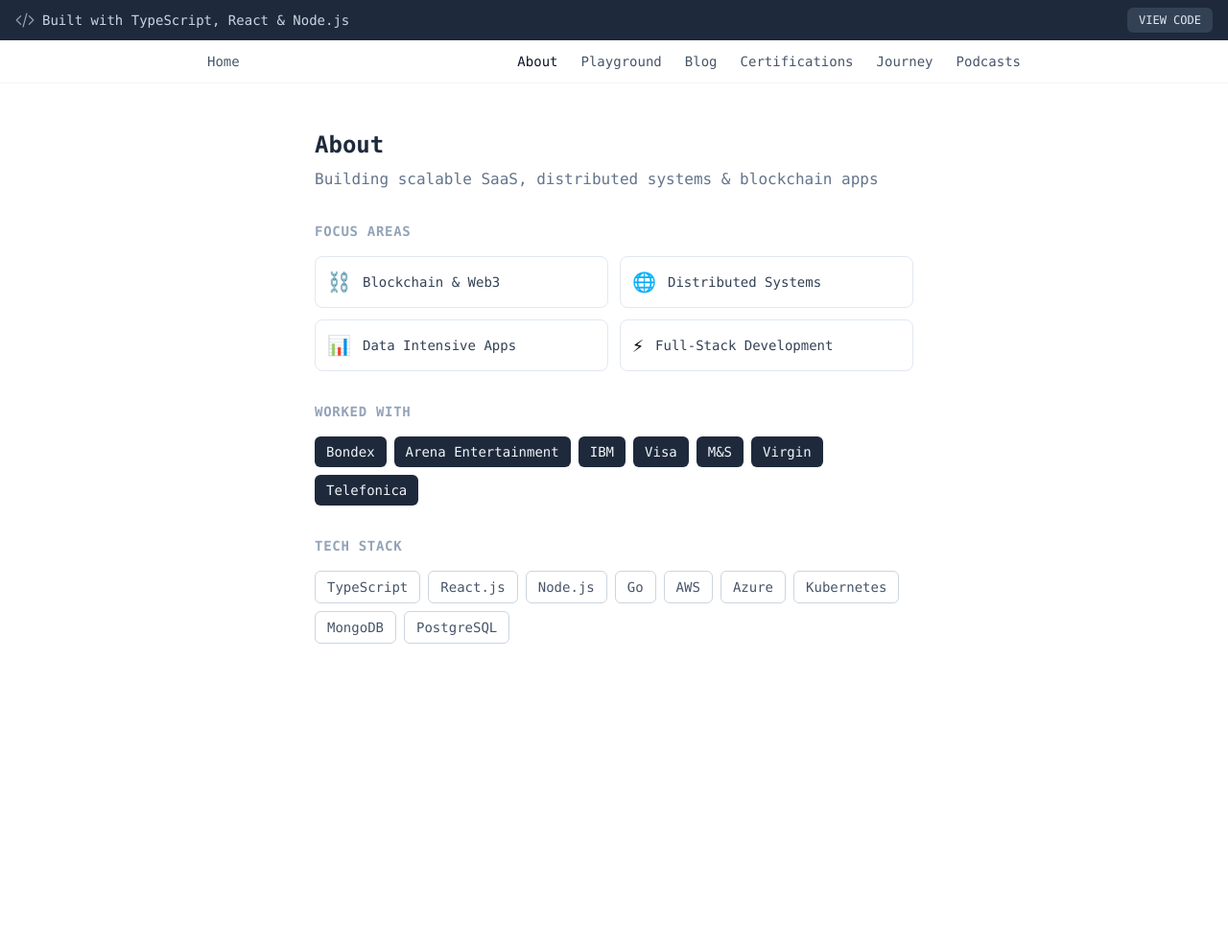
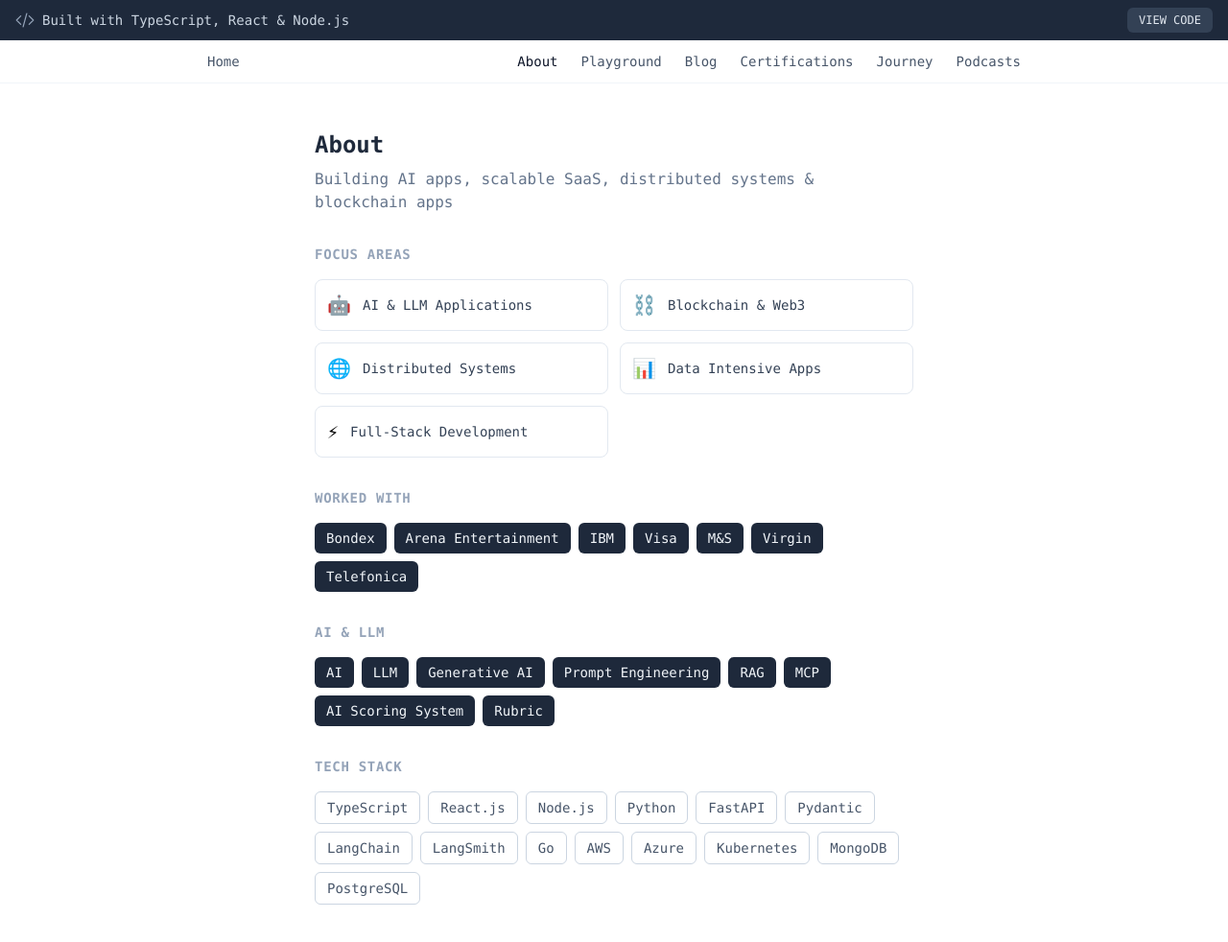
Before and after one commit to nish1013/me, a Gatsby site: page /about in a window 1280 px wide. Shown: the whole page at 96% size. Before the commit the page ends 800 px from the top, so only its background shows below. Built offline with nearby package versions, Linux system fonts and the light colour scheme; Gatsby itself is replaced by a stand-in of ours.

Commit message:
Skills v1 (#20)
* Add AI, LLM and Python stack skills to profile data

* Add Actxio to portfolio data

* Add Pydantic to profile data skills

* Add AI and Python to homepage tagline and highlights

* Add .nvmrc to pin Node 20

```diff
--- a/src/components/portfolio/data.ts
+++ b/src/components/portfolio/data.ts
@@ -1,9 +1,15 @@
 export interface PortfolioModel {
   title: string;
   uri: string;
+  icon?: string;
 }
 
 export const PORTFOLIO: PortfolioModel[] = [
+  {
+    title: 'Actxio — Messy documents → clear actions & dates',
+    uri: 'https://actxio.com/',
+    icon: '🤖',
+  },
   {
     title: 'Web3 Wallet',
     uri: 'https://wallet.satharasinghe.com/',
--- a/src/components/portfolio/portfolio.tsx
+++ b/src/components/portfolio/portfolio.tsx
@@ -4,13 +4,15 @@ import React from 'react';
 interface CertificationProps {
   title: string;
   uri: string;
+  icon?: string;
 }
-export default function Portfolio({ title, uri }: CertificationProps) {
+export default function Portfolio({ title, uri, icon }: CertificationProps) {
   return (
     <div
       onClick={() => navigate(uri)}
-      className="flex items-center justify-center h-12 w-full max-w-lg md:max-w-xs mx-auto my-2 cursor-pointer border border-slate-300 hover:bg-slate-50 hover:border-slate-400 text-sm text-slate-700 font-medium px-6 rounded-lg transition-colors"
+      className="flex items-center justify-center gap-2 h-12 w-full max-w-lg md:max-w-xs mx-auto my-2 cursor-pointer border border-slate-300 hover:bg-slate-50 hover:border-slate-400 text-sm text-slate-700 font-medium px-6 rounded-lg transition-colors"
     >
+      {icon && <span aria-hidden="true">{icon}</span>}
       <p>{title}</p>
     </div>
   );
--- a/src/components/portfolio/portfolios.tsx
+++ b/src/components/portfolio/portfolios.tsx
@@ -9,7 +9,7 @@ export default function Portfolios() {
       <h1 className="text-2xl font-semibold text-slate-800 mb-6">Playground</h1>
       <div className="space-y-3">
         {PORTFOLIO.map((c, i) => (
-          <Portfolio key={i} title={c.title} uri={c.uri} />
+          <Portfolio key={i} title={c.title} uri={c.uri} icon={c.icon} />
         ))}
       </div>
     </div>
--- a/src/data/profile.ts
+++ b/src/data/profile.ts
@@ -1,6 +1,7 @@
-export const tagline = 'Building scalable SaaS, distributed systems & blockchain apps';
+export const tagline = 'Building AI apps, scalable SaaS, distributed systems & blockchain apps';
 
 export const focusAreas = [
+  { title: 'AI & LLM Applications', icon: '🤖' },
   { title: 'Blockchain & Web3', icon: '⛓️' },
   { title: 'Distributed Systems', icon: '🌐' },
   { title: 'Data Intensive Apps', icon: '📊' },
@@ -21,6 +22,11 @@ export const skills = [
   'TypeScript',
   'React.js',
   'Node.js',
+  'Python',
+  'FastAPI',
+  'Pydantic',
+  'LangChain',
+  'LangSmith',
   'Go',
   'AWS',
   'Azure',
@@ -29,11 +35,25 @@ export const skills = [
   'PostgreSQL',
 ];
 
-// Homepage highlights (top 6)
+// AI & LLM capabilities (About page)
+export const aiSkills = [
+  'AI',
+  'LLM',
+  'Generative AI',
+  'Prompt Engineering',
+  'RAG',
+  'MCP',
+  'AI Scoring System',
+  'Rubric',
+];
+
+// Homepage highlights
 export const specialtiesHighlight = [
+  'AI',
   'Blockchain',
   'Web3',
   'Distributed Systems',
+  'Python',
   'Node.js',
   'TypeScript',
   'AWS',
--- a/src/pages/about.tsx
+++ b/src/pages/about.tsx
@@ -1,7 +1,7 @@
 import * as React from 'react';
 import type { HeadFC, PageProps } from 'gatsby';
 import Layout from '../components/layout/Layout';
-import { tagline, focusAreas, companies, skills } from '../data/profile';
+import { tagline, focusAreas, companies, skills, aiSkills } from '../data/profile';
 
 const AboutPage: React.FC<PageProps> = () => {
   return (
@@ -45,6 +45,23 @@ const AboutPage: React.FC<PageProps> = () => {
           </div>
         </section>
 
+        {/* AI & LLM */}
+        <section className="mb-8">
+          <h2 className="text-sm font-semibold text-slate-400 uppercase tracking-wider mb-4">
+            AI & LLM
+          </h2>
+          <div className="flex flex-wrap gap-2">
+            {aiSkills.map((skill, i) => (
+              <span
+                key={i}
+                className="px-3 py-1.5 bg-slate-800 text-slate-100 text-sm rounded-md"
+              >
+                {skill}
+              </span>
+            ))}
+          </div>
+        </section>
+
         {/* Skills */}
         <section>
           <h2 className="text-sm font-semibold text-slate-400 uppercase tracking-wider mb-4">
```
Also changed, not shown: 1 other file.
